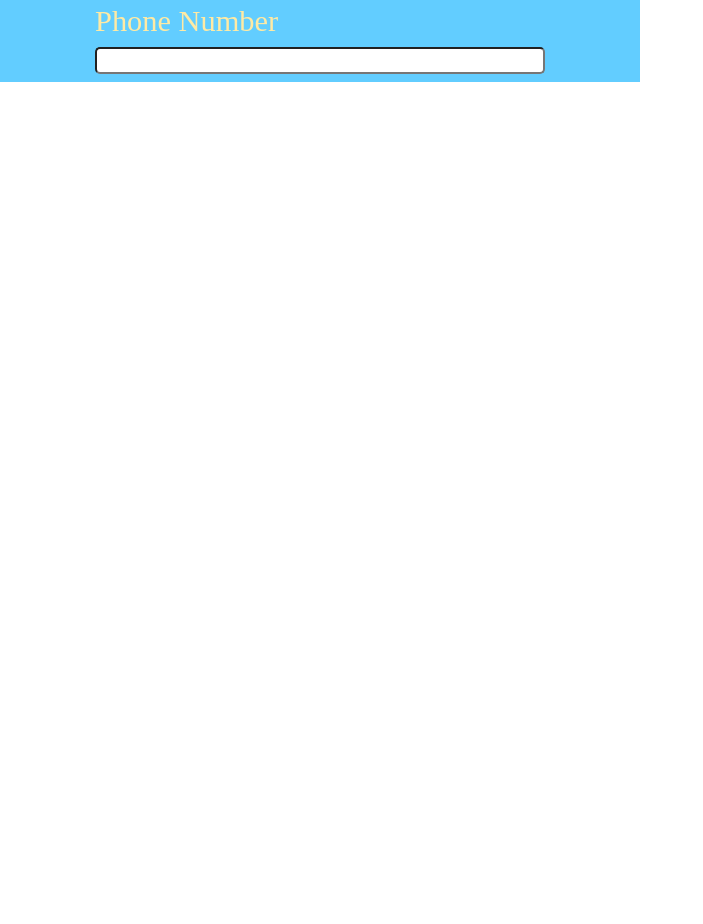
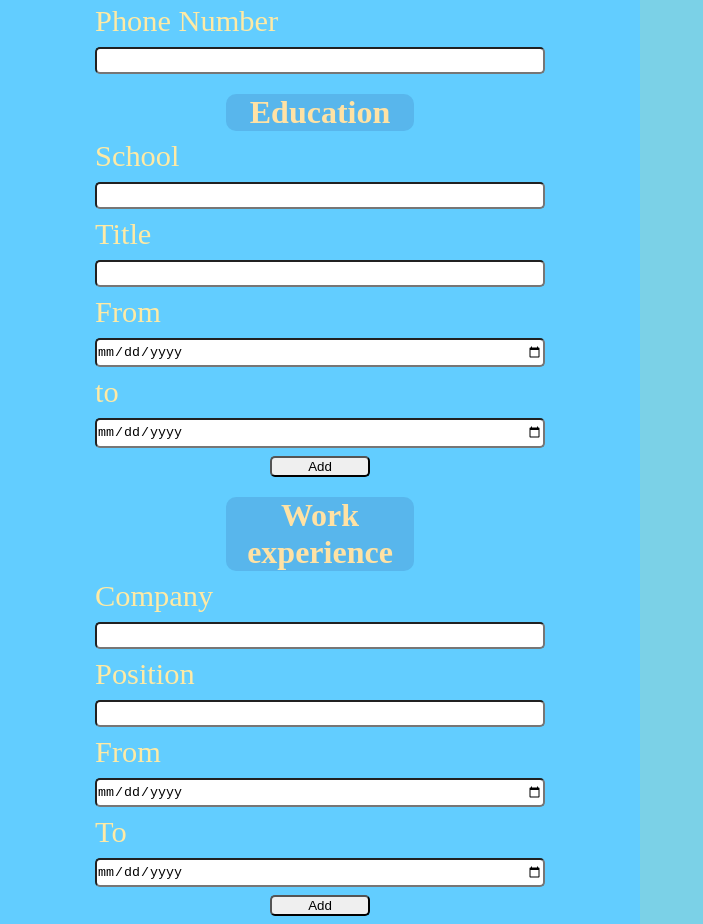
Before and after one commit to LuminationWa/CV-App, a React (Create React App) app in the folder cv-project/: page / in a window 1280 px wide. Shown: the part 320-1244 px from the top of the page, without its empty margins (0-703 px from the left). Before the commit the page ends 800 px from the top, so only its background shows below. Built offline with nearby package versions, Linux system fonts and the light colour scheme.

Commit message:
Now working as functional components

```diff
--- a/cv-project/src/App.js
+++ b/cv-project/src/App.js
@@ -29,120 +29,99 @@ const App = () => {
     endDate: { text: "" },
   });
   const [workExperienceArray, setWorkExperienceArray] = useState([]);
-  const [educationArray, seteducationExperienceArray] = useState([]);
+  const [educationExperienceArray, setEducationExperienceArray] = useState([]);
 
-  // const removeObject = (targetState, index) => {
-  //   // Creates a new array populated with all the same objects excluding the passed index one and assigns it as the state array
-  //   switch (targetState) {
-  //     case "workExperience":
-  //       this.setState({
-  //         workExperienceArray: this.state.workExperienceArray.filter(
-  //           (_, i) => i !== index
-  //         ),
-  //       });
-  //       break;
-  //     case "education":
-  //       this.setState({
-  //         educationArray: this.state.educationArray.filter(
-  //           (_, i) => i !== index
-  //         ),
-  //       });
-  //       break;
-  //   }
-  // };
-
-  const handleChange = (e) => {
+  const handleChange = (e, targetState) => {
     const { name, value } = e.target;
-    setPersonalInfo(...prevState => ({
-      ...prevState,
-      [name] : {text: value}
-    }),
-    );
-    console.log(personalInfo);
-    // switch (targetState) {
-    //   case "personalInfo":
-    //     this.setState((prevState) => {
-    //       let personalInfo = Object.assign({}, prevState.personalInfo); // creates a copy of the state variable
-    //       personalInfo[targetInfo].text = element.target.value; // updates the target property
-    //       return { personalInfo }; // returns the new object
-    //     });
-    //     break;
-    //   case "educationInfo":
-    //     this.setState((prevState) => {
-    //       let educationInfo = Object.assign({}, prevState.educationInfo);
-    //       educationInfo[targetInfo].text = element.target.value;
-    //       return { educationInfo };
-    //     });
-    //     break;
-    //   case "workExperience":
-    //     this.setState((prevState) => {
-    //       let workExperience = Object.assign({}, prevState.workExperience);
-    //       workExperience[targetInfo].text = element.target.value;
-    //       return { workExperience };
-    //     });
-    //     break;
-    // }
+    switch (targetState) {
+      case "personalInfo":
+        setPersonalInfo((prevState) => ({
+          ...prevState,
+          [name]: { text: value },
+        }));
+        break;
+      case "educationInfo":
+        setEducationInfo((prevState) => ({
+          ...prevState,
+          [name]: { text: value },
+        }));
+        break;
+      case "workExperience":
+        setWorkExperience((prevState) => ({
+          ...prevState,
+          [name]: { text: value },
+        }));
+        break;
+    }
   };
 
-  // onSubmitInfo = (targetState) => {
-  //   // Adds stored object into array so it can be mapped later / sets values back to default so a new object can be added
-  //   switch (targetState) {
-  //     case "educationInfo":
-  //       this.setState({
-  //         educationArray: this.state.educationArray.concat(
-  //           this.state.educationInfo
-  //         ),
-  //         educationInfo: {
-  //           id: uniqid(),
-  //           schoolName: { text: "" },
-  //           title: { text: "" },
-  //           startDate: { text: "" },
-  //           endDate: { text: "" },
-  //         },
-  //       });
-  //       break;
-  //     case "workExperience":
-  //       this.setState({
-  //         workExperienceArray: this.state.workExperienceArray.concat(
-  //           this.state.workExperience
-  //         ),
-  //         workExperience: {
-  //           id: uniqid(),
-  //           companyName: { text: "" },
-  //           position: { text: "" },
-  //           startDate: { text: "" },
-  //           endDate: { text: "" },
-  //         },
-  //       });
-  //       break;
-  //   }
-  // };
-  console.log(personalInfo)
+  const onSubmitInfo = (targetState) => {
+    // Adds stored object into array so it can be mapped later / sets values back to default so a new object can be added
+    switch (targetState) {
+      case "educationInfo":
+        setEducationExperienceArray(
+          educationExperienceArray.concat(educationInfo)
+        );
+        setEducationInfo({
+          id: uniqid(),
+          schoolName: { text: "" },
+          title: { text: "" },
+          startDate: { text: "" },
+          endDate: { text: "" },
+        });
+        break;
+      case "workExperience":
+        setWorkExperienceArray(workExperienceArray.concat(workExperience));
+        setWorkExperience({
+          id: uniqid(),
+          companyName: { text: "" },
+          position: { text: "" },
+          startDate: { text: "" },
+          endDate: { text: "" },
+        });
+        break;
+    }
+  };
+  const removeObject = (targetState, index) => {
+    // Creates a new array populated with all the same objects excluding the passed index one and assigns it as the state array
+    switch (targetState) {
+      case "workExperience":
+        setWorkExperienceArray(
+          workExperienceArray.filter((_, i) => i !== index)
+        );
+        break;
+      case "education":
+        setEducationExperienceArray(
+          educationExperienceArray.filter((_, i) => i !== index)
+        );
+        break;
+    }
+  };
   return (
     <div id="main-content">
       <div id="form">
-        <PersonalInfo handleChange={handleChange.bind(this)} />
-        {/* <EducationInfo
-          handleChange={this.handleChange.bind(this)}
-          onSubmitInfo={this.onSubmitInfo.bind(this)}
-          educationInfo={this.state.educationInfo}
+        <PersonalInfo handleChange={handleChange} />
+        <EducationInfo
+          handleChange={handleChange}
+          onSubmitInfo={onSubmitInfo}
+          educationInfo={educationInfo}
         />
         <ExperienceInfo
-          handleChange={this.handleChange.bind(this)}
-          onSubmitInfo={this.onSubmitInfo.bind(this)}
-          workExperience={this.state.workExperience}
+          handleChange={handleChange}
+          onSubmitInfo={onSubmitInfo}
+          workExperience={workExperience}
         />
       </div>
       <div id="overview">
         <Overview
-          personalInfo={this.state.personalInfo}
-          education={this.state.educationArray}
-          workExperience={this.state.workExperienceArray}
-          removeObject={this.removeObject.bind(this)}
-        /> */}
+          personalInfo={personalInfo}
+          education={educationExperienceArray}
+          workExperience={workExperienceArray}
+          removeObject={removeObject}
+        />
       </div>
     </div>
   );
-}
+};
 
 export default App;
--- a/cv-project/src/Components/EducationInfo.js
+++ b/cv-project/src/Components/EducationInfo.js
@@ -1,11 +1,6 @@
-import React, { Component } from "react";
+import React, { useState } from "react";
 
-class EducationInfo extends Component {
-  constructor() {
-    super();
-  }
-
-  render() {
+const EducationInfo = (props) => {
   return (
     <div>
       <h1>Education</h1>
@@ -14,48 +9,43 @@ class EducationInfo extends Component {
         <input
           type="text"
           id="school-name"
-            value={this.props.educationInfo.schoolName.text}
-            onChange={(e) =>
-              this.props.handleChange(e, "educationInfo", "schoolName")
-            }
+          value={props.educationInfo.schoolName.text}
+          onChange={(e) => props.handleChange(e, "educationInfo")}
+          name="schoolName"
         />
         <label htmlFor="education-title">Title</label>
         <input
           type="text"
           id="education-title"
-            value={this.props.educationInfo.title.text}
-            onChange={(e) =>
-              this.props.handleChange(e, "educationInfo", "title")
-            }
+          value={props.educationInfo.title.text}
+          onChange={(e) => props.handleChange(e, "educationInfo")}
+          name="title"
         />
         <label htmlFor="start-date">From</label>
         <input
           type="date"
           id="start-date"
-            value={this.props.educationInfo.startDate.text}
-            onChange={(e) =>
-              this.props.handleChange(e, "educationInfo", "startDate")
-            }
+          value={props.educationInfo.startDate.text}
+          onChange={(e) => props.handleChange(e, "educationInfo")}
+          name="startDate"
         />
         <label htmlFor="First-name">to</label>
         <input
           type="date"
           id="end-date"
-            value={this.props.educationInfo.endDate.text}
-            onChange={(e) =>
-              this.props.handleChange(e, "educationInfo", "endDate")
-            }
+          value={props.educationInfo.endDate.text}
+          onChange={(e) => props.handleChange(e, "educationInfo")}
+          name="endDate"
         />
         <button
           type="button"
-            onClick={() => this.props.onSubmitInfo("educationInfo")}
+          onClick={() => props.onSubmitInfo("educationInfo")}
         >
           Add
         </button>
       </form>
     </div>
   );
-  }
-}
+};
 
 export default EducationInfo;
--- a/cv-project/src/Components/ExperienceInfo.js
+++ b/cv-project/src/Components/ExperienceInfo.js
@@ -1,12 +1,6 @@
-import React, { Component } from "react";
+import React, { useState } from "react";
 
-class ExperienceInfo extends Component {
-  constructor() {
-    super();
-  }
-
-  render() {
-    const workExperience = this.props.workExperience;
+const ExperienceInfo = (props) => {
   return (
     <div>
       <h1>Work experience</h1>
@@ -15,48 +9,43 @@ class ExperienceInfo extends Component {
         <input
           type="text"
           id="company-name"
-            value={workExperience.companyName.text}
-            onChange={(e) =>
-              this.props.handleChange(e, "workExperience", "companyName")
-            }
+          value={props.workExperience.companyName.text}
+          onChange={(e) => props.handleChange(e, "workExperience")}
+          name="companyName"
         />
         <label htmlFor="company-position">Position</label>
         <input
           type="text"
           id="company-position"
-            value={workExperience.position.text}
-            onChange={(e) =>
-              this.props.handleChange(e, "workExperience", "position")
-            }
+          value={props.workExperience.position.text}
+          onChange={(e) => props.handleChange(e, "workExperience")}
+          name="position"
         />
         <label htmlFor="job-start-date">From</label>
         <input
           type="date"
           id="job-start-date"
-            value={workExperience.startDate.text}
-            onChange={(e) =>
-              this.props.handleChange(e, "workExperience", "startDate")
-            }
+          value={props.workExperience.startDate.text}
+          onChange={(e) => props.handleChange(e, "workExperience")}
+          name="startDate"
         />
         <label htmlFor="job-end-date">To</label>
         <input
           type="date"
           id="job-end-date"
-            value={workExperience.endDate.text}
-            onChange={(e) =>
-              this.props.handleChange(e, "workExperience", "endDate")
-            }
+          value={props.workExperience.endDate.text}
+          onChange={(e) => props.handleChange(e, "workExperience")}
+          name="endDate"
         />
         <button
           type="button"
-            onClick={() => this.props.onSubmitInfo("workExperience")}
+          onClick={() => props.onSubmitInfo("workExperience")}
         >
           Add
         </button>
       </form>
     </div>
   );
-  }
-}
+};
 
 export default ExperienceInfo;
--- a/cv-project/src/Components/Overview.js
+++ b/cv-project/src/Components/Overview.js
@@ -1,14 +1,9 @@
-import React, { Component } from "react";
+import React, { useState } from "react";
 
-class Overview extends Component {
-  constructor() {
-    super();
-  }
-
-  render() {
-    const education = this.props.education;
-    const personalInfo = this.props.personalInfo;
-    const workExperience = this.props.workExperience;
+const Overview = (props) => {
+  const education = props.education;
+  const personalInfo = props.personalInfo;
+  const workExperience = props.workExperience;
   return (
     <div>
       <div id="personal-info">
@@ -32,7 +27,7 @@ class Overview extends Component {
                 </h2>
                 <button
                   type="button"
-                    onClick={() => this.props.removeObject("education", index)}
+                  onClick={() => props.removeObject("education", index)}
                   class="hidden"
                 >
                   Remove
@@ -55,9 +50,7 @@ class Overview extends Component {
                 </h2>
                 <button
                   type="button"
-                    onClick={() =>
-                      this.props.removeObject("workExperience", index)
-                    }
+                  onClick={() => props.removeObject("workExperience", index)}
                   class="hidden"
                 >
                   Remove
@@ -69,7 +62,6 @@ class Overview extends Component {
       </div>
     </div>
   );
-  }
-}
+};
 
 export default Overview;
```
Also changed, not shown: cv-project/src/Components/PersonalInfo.js (+8 -13 lines). Lines whose indentation alone changed are shown as unchanged.
